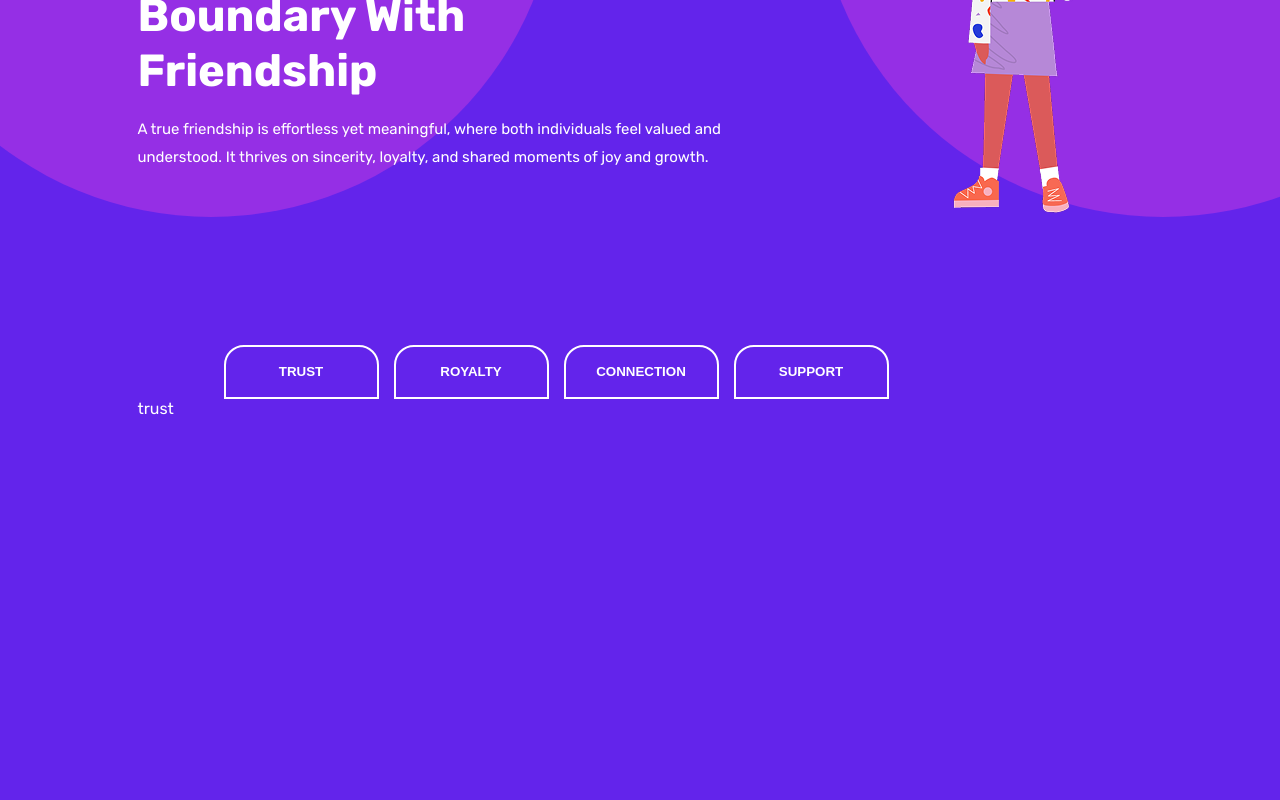
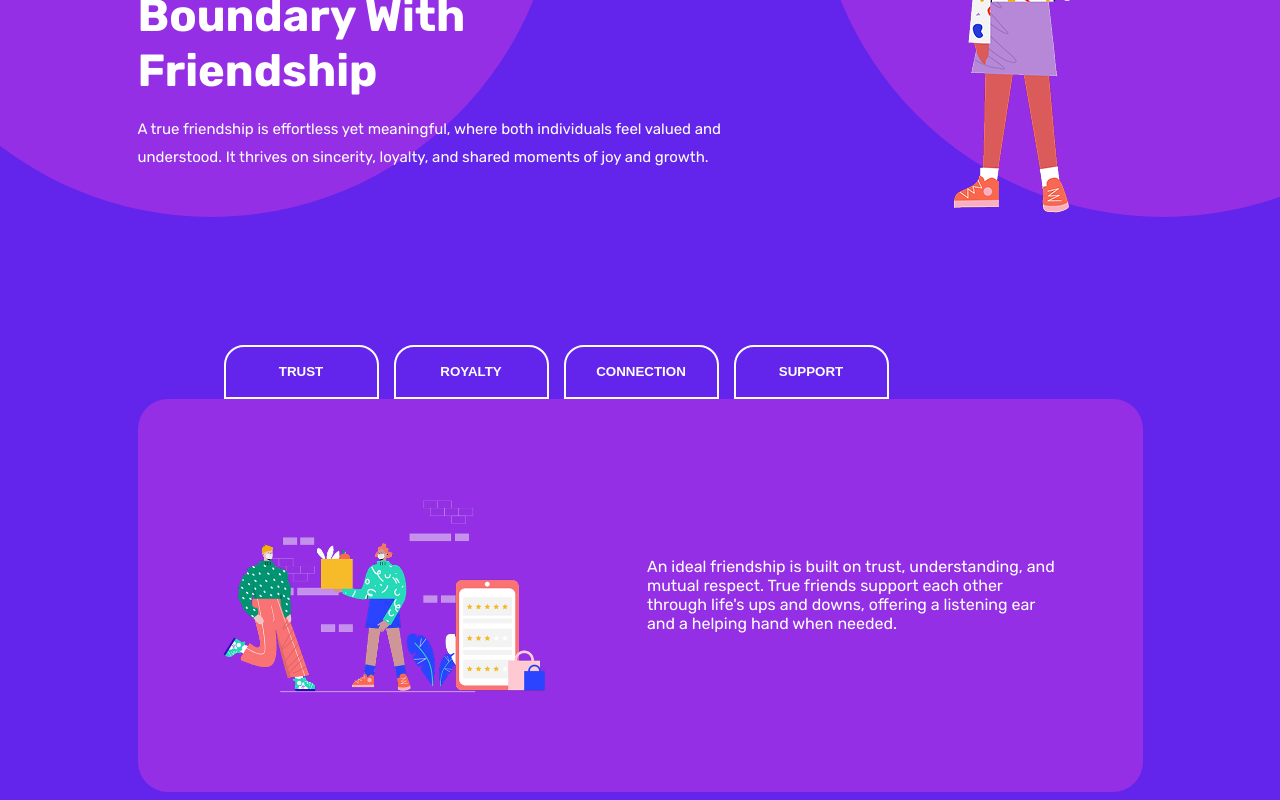
Before and after one commit to 000begana000/healthy_friendship, a React (Vite) app: page / in a window 1280 px wide. Shown: the part 294-1094 px from the top of the page. Before the commit the page ends 800 px from the top, so only its background shows below. Built offline with nearby package versions, Linux system fonts and the light colour scheme.

Commit message:
feat: card and content

```diff
--- a/src/App.jsx
+++ b/src/App.jsx
@@ -1,4 +1,4 @@
-// import { FREINDSHIPS } from "./data.js";
+import { FREINDSHIPS } from "./data.js";
 import { useState } from "react";
 
 import Header from "./components/Header/Header";
@@ -29,7 +29,12 @@ export default function App() {
             support
           </TabButton>
         </main>
-        <div className="content">{selectedTopic}</div>
+        <div className="card">
+          <div className="content">
+            <img src={FREINDSHIPS[selectedTopic].img} alt="" />
+            <p>{FREINDSHIPS[selectedTopic].description}</p>
+          </div>
+        </div>
       </div>
     </>
   );
--- a/src/index.css
+++ b/src/index.css
@@ -64,3 +64,32 @@ body {
 .examples button:hover {
   background-color: rgba(255, 255, 255, 0.2);
 }
+
+.card {
+  width: 100%;
+  height: 393px;
+  background-color: rgba(222, 63, 221, 0.4);
+  border-radius: 30px;
+  display: flex;
+  justify-content: center;
+  align-items: center;
+}
+
+.content {
+  display: flex;
+  justify-content: center;
+  align-items: center;
+  width: 845px;
+}
+
+.content img {
+  width: 324px;
+  height: 244px;
+  z-index: 2;
+}
+
+.content p {
+  margin: 0;
+  width: 410px;
+  margin-left: 100px;
+}
```
